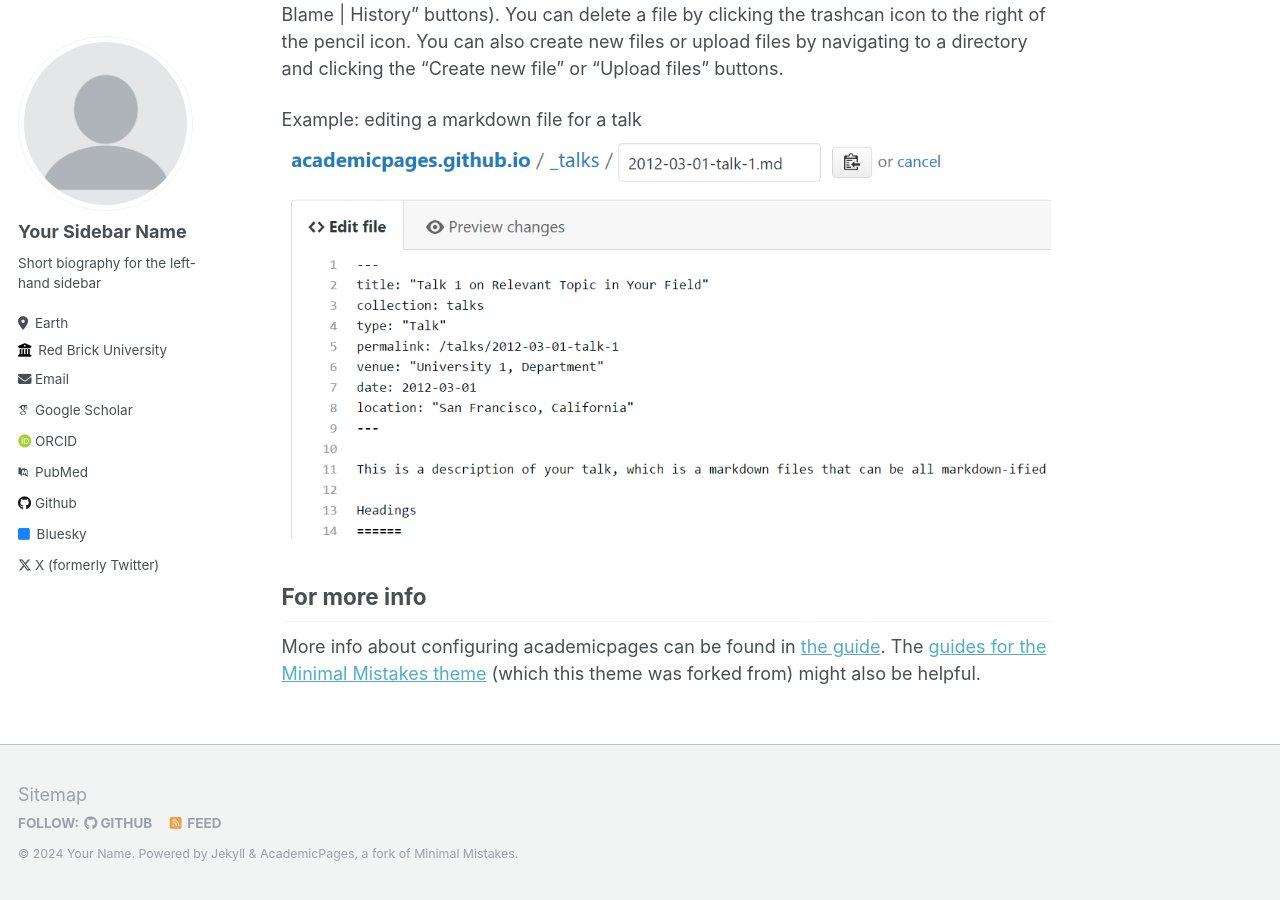
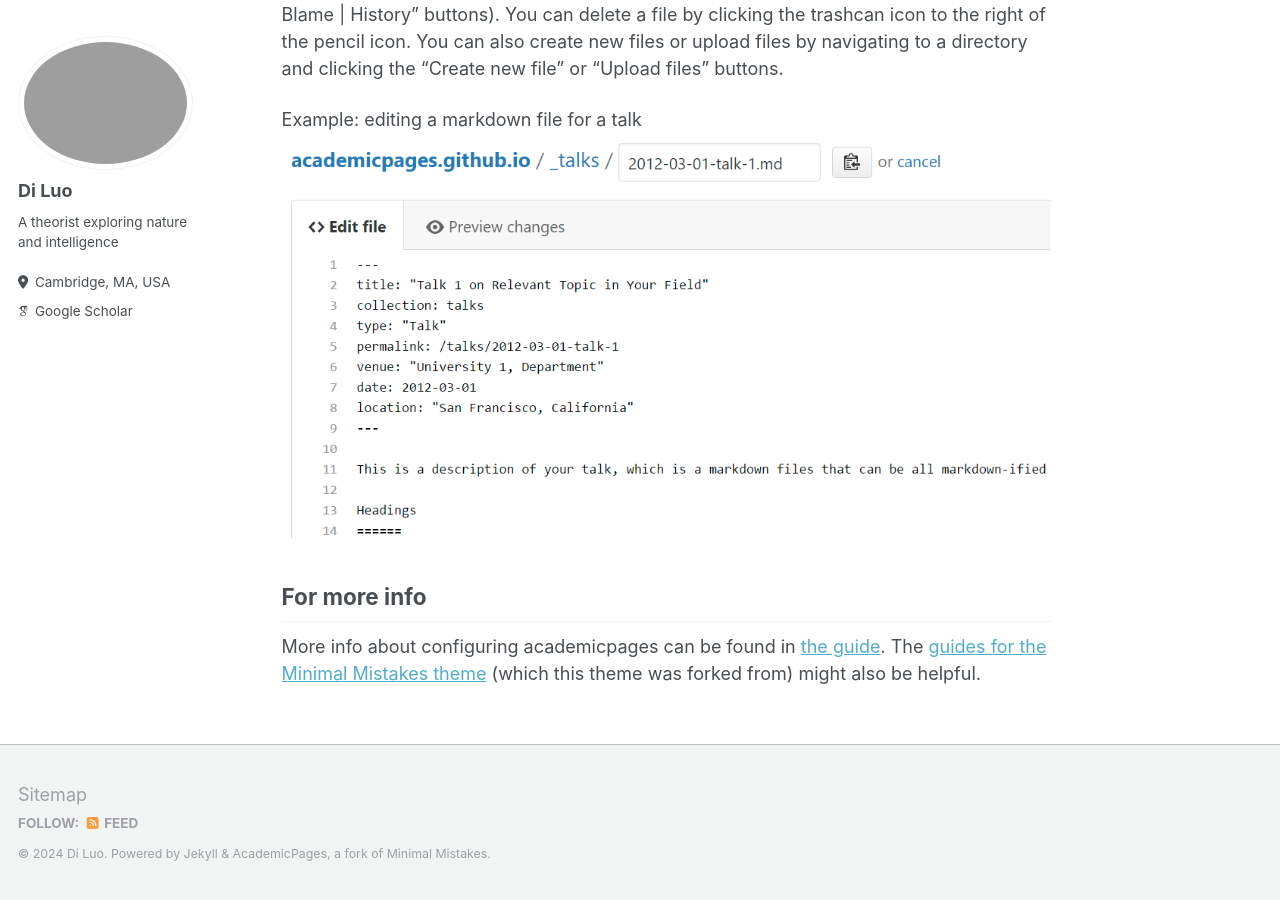
Before and after one commit to diluo28/diluo.github.io, a Jekyll site: the page built from _pages/about.md, in a window 1280 px wide and 900 px high, scrolled down 2463 px. Built offline with Jekyll 4.4.1, drawn with Linux system fonts in a browser that asks for light colours; some web fonts are replaced; part of the change alters nothing that is shown; some of the changed text lies outside the part shown.

Commit message:
Update _config.yml

```diff
--- a/_config.yml
+++ b/_config.yml
@@ -3,77 +3,17 @@
 # This config file is meant for settings that affect your entire site, values
 # which you are expected to set up once and rarely need to edit after that.
 # For technical reasons, this file is *NOT* reloaded automatically when you use
-# `jekyll serve -l -H localhost`. If you change this file, please restart the
-# server process.
-
-# Basic Site Settings
-locale                   : "en-US"
-title                    : "Your Name / Site Title"
-title_separator          : "-"
-name                     : &name "Your Name"
-description              : &description "personal description"
-url                      : https://academicpages.github.io # the base hostname & protocol for your site e.g. "https://mmistakes.github.io"
-baseurl                  : "" # the subpath of your site, e.g. "/blog"
-repository               : "academicpages/academicpages.github.io"
-
-# Site Author - The following control what appear as part of the author content on the side bar.
-#               If a field is blank the icon and link will not appear, otherwise it will be shown.
-#               Additional customization can be done by editing /_includes/author-profile.html
-author:
-  # Biographic information
-  avatar           : "profile.png"
-  name             : "Your Sidebar Name"
-  pronouns         : # example: "she/her"
-  bio              : "Short biography for the left-hand sidebar"
-  location         : "Earth"
-  employer         : "Red Brick University"
-  uri              : # URL
-  email            : "none@example.org"
-
-  # Academic websites
-  arxiv            : # URL - Update with the correct link to your profile
-  googlescholar    : "https://scholar.google.com/citations?user=PS_CX0AAAAAJ"
-  impactstory      : # URL
-  orcid            : "http://orcid.org/yourorcidurl"
-  pubmed           : "https://www.ncbi.nlm.nih.gov/pubmed/?term=john+snow"
-  researchgate     : # URL
-
-  # Repositories and software development
-  bitbucket        : # Username - Update with your username on the site
-  codepen          : # Username
-  dribbble         : # Username
-  github           : "academicpages"
-  kaggle           : # Username
-  stackoverflow    : # User number or user number and name (i.e., use "1" or "1/jeff-atwood")
-
-  # Social media
-  bluesky          : "bsky.app" # Replace this with you Bluesky username
-  facebook         : # Username
-  flickr           : # Username
-  foursquare       : # Username
-  goodreads        : # Username
-  google_plus      : # Username
-  keybase          : # Username
-  instagram        : # Username
-  lastfm           : # Username
-  linkedin         : # Username
-  mastodon         : # URL
-  medium           : # URL
-  pinterest        : # Username
-  soundcloud       : # Username
-  steam            : # Username
-  telegram         : # URL
-  tumblr           : # Username
-  twitter          : "UniofOxford"  # Replace this with your X / Twitter handle
-  vine             : # Username
-  weibo            : # Username
-  wikipedia        : # Username
-  xing             : # Username
-  youtube          : # Username
-  zhihu            : # URL
-
+# `jekyll serve`. If you change this file, please restart the server process.
 
 # Site Settings
+locale                   : "en-US"
+title                    : "Di Luo"
+title_separator          : "-"
+name                     : &name "Di Luo"
+description              : &description "Di Luo Personal homepage"
+url                      : https://hsinyuan-huang.github.io # the base hostname & protocol for your site e.g. "https://mmistakes.github.io"
+baseurl                  : "" # the subpath of your site, e.g. "/blog"
+repository               : "diluo28/diluo.github.io"
 teaser                   :  # filename of teaser fallback teaser image placed in /images/, .e.g. "500x300.png"
 breadcrumbs              : false # true, false (default)
 words_per_minute         : 160
@@ -109,35 +49,72 @@ staticman:
 atom_feed:
   path                   : # blank (default) uses feed.xml
 
-
 # SEO Related
 google_site_verification :
 bing_site_verification   :
 alexa_site_verification  :
 yandex_site_verification :
 
-
 # Social Sharing
-twitter:
-  username               : &twitter
-facebook:
-  username               :
-  app_id                 :
-  publisher              :
-og_image                 :  # Open Graph/Twitter default site image
+#twitter:
+#  username               : &twitter
+#facebook:
+#  username               :
+#  app_id                 :
+#  publisher              :
+#og_image                 :  # Open Graph/Twitter default site image
 # For specifying social profiles
 # - https://developers.google.com/structured-data/customize/social-profiles
-social:
-  type                   : # Person or Organization (defaults to Person)
-  name                   : # If the user or organization name differs from the site's name
-  links: # An array of links to social media profiles
+#social:
+#  type                   : # Person or Organization (defaults to Person)
+#  name                   : # If the user or organization name differs from the site's name
+#  links: # An array of links to social media profiles
 
 
 # Analytics
 analytics:
-  provider               :  "google-universal" # false (default), "google", "google-universal", "google-analytics-4", "custom"
+  provider               :  "google-universal" # false (default), "google", "google-universal", "custom"
   google:
     tracking_id          :
+
+
+# Site Author
+author:
+  name             : "Di Luo"
+  avatar           : "Di_portrait.jpg"
+  bio              : "A theorist exploring nature and intelligence"
+  location         : "Cambridge, MA, USA"
+  employer         :
+  pubmed           : #"https://www.ncbi.nlm.nih.gov/pubmed/?term=john+snow"
+  googlescholar    : "https://scholar.google.com/citations?user=OxZytTQAAAAJ&hl=en&oi=ao"
+  email            :
+  researchgate     :  # example: "https://www.researchgate.net/profile/yourprofile"
+  uri              :
+  bitbucket        :
+  codepen          :
+  dribbble         :
+  flickr           :
+  facebook         :
+  foursquare       :
+  github           : #""
+  google_plus      :
+  keybase          :
+  instagram        :
+  impactstory      : #"https://profiles.impactstory.org/u/xxxx-xxxx-xxxx-xxxx"
+  lastfm           :
+  linkedin         :
+  orcid            :
+  pinterest        :
+  soundcloud       :
+  stackoverflow    : # http://stackoverflow.com/users/123456/username
+  steam            :
+  tumblr           :
+  twitter          : #"DiLuo28"
+  vine             :
+  weibo            :
+  xing             :
+  youtube          :
+  wikipedia        :
 
 
 # Reading Files
@@ -241,24 +218,6 @@ defaults:
       author_profile: true
       share: true
       comments: true
-  # _publications
-  - scope:
-      path: ""
-      type: publications
-    values:
-      layout: single
-      author_profile: true
-      share: true
-      comments: true
-  # _portfolio
-  - scope:
-      path: ""
-      type: portfolio
-    values:
-      layout: single
-      author_profile: true
-      share: true
-      comment: true
   # _talks
   - scope:
       path: ""
@@ -267,7 +226,6 @@ defaults:
       layout: talk
       author_profile: true
       share: true
-
 
 # Sass/SCSS
 sass:
@@ -289,6 +247,7 @@ plugins:
   - jekyll-gist
   - jekyll-feed
   - jekyll-redirect-from
+  - jemoji
 # mimic GitHub Pages with --safe
 whitelist:
   - jekyll-paginate
```
